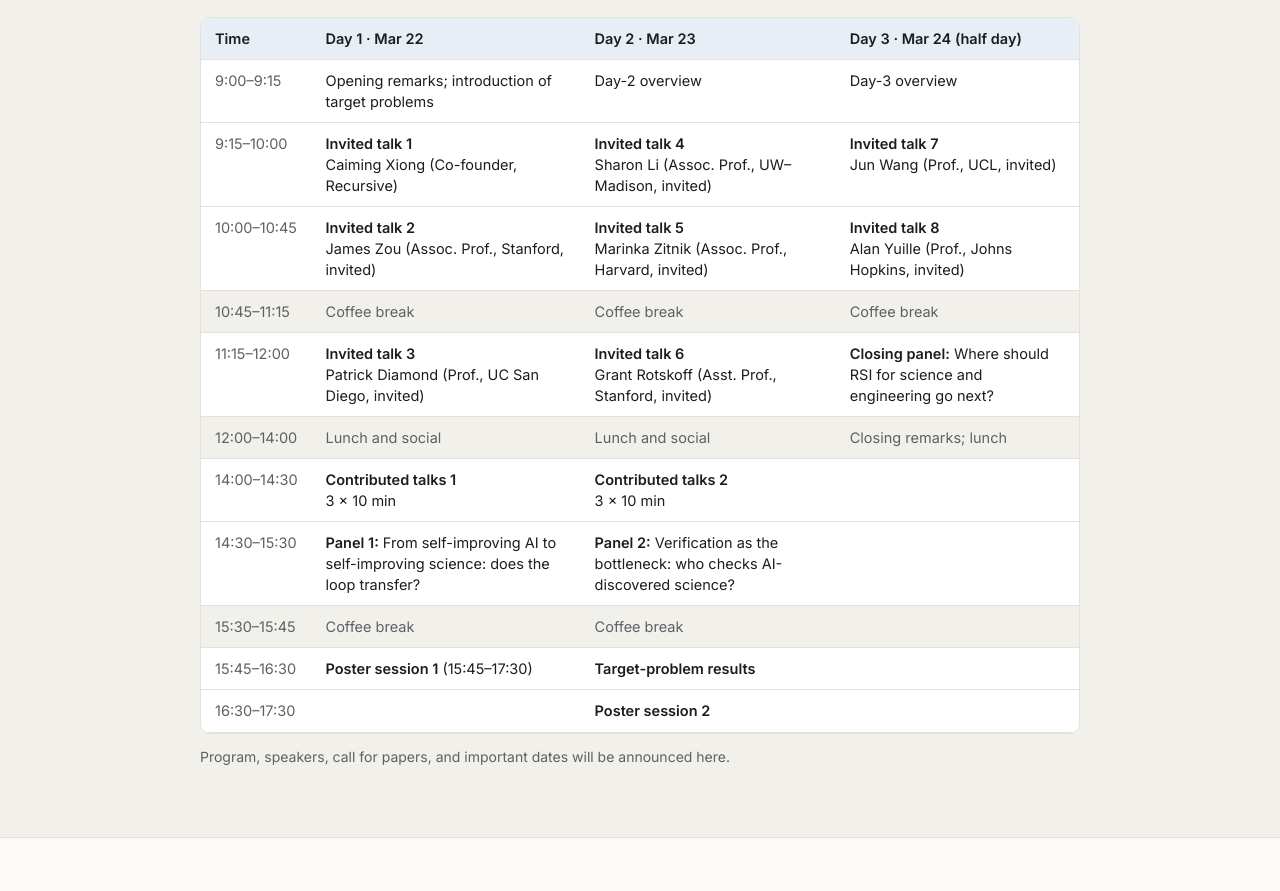
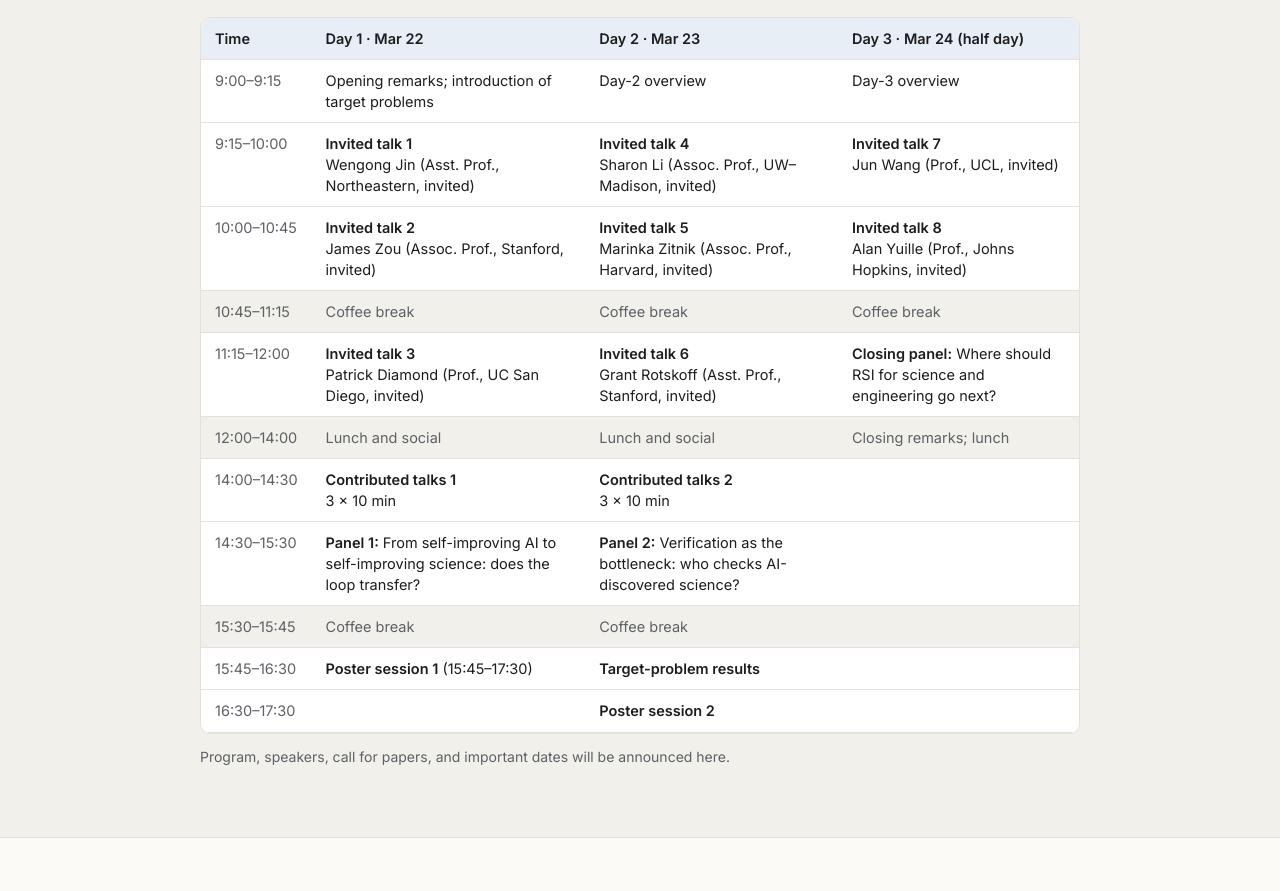
Before and after one commit to rsi4se/rsi4se.github.io, a plain HTML site: page index.html in a window 1280 px wide. Shown: the part 2956-3847 px from the top of the page. Drawn offline with Linux system fonts and the light colour scheme.

Commit message:
Invited talk 1: Wengong Jin

```diff
--- a/index.html
+++ b/index.html
@@ -188,7 +188,7 @@
     <thead><tr><th>Time</th><th>Day 1 · Mar 22</th><th>Day 2 · Mar 23</th><th>Day 3 · Mar 24 (half day)</th></tr></thead>
     <tbody>
       <tr><td class="time">9:00–9:15</td><td>Opening remarks; introduction of target problems</td><td>Day-2 overview</td><td>Day-3 overview</td></tr>
-      <tr><td class="time">9:15–10:00</td><td><b>Invited talk 1</b><br>Caiming Xiong (Co-founder, Recursive)</td><td><b>Invited talk 4</b><br>Sharon Li (Assoc. Prof., UW–Madison, invited)</td><td><b>Invited talk 7</b><br>Jun Wang (Prof., UCL, invited)</td></tr>
+      <tr><td class="time">9:15–10:00</td><td><b>Invited talk 1</b><br>Wengong Jin (Asst. Prof., Northeastern, invited)</td><td><b>Invited talk 4</b><br>Sharon Li (Assoc. Prof., UW–Madison, invited)</td><td><b>Invited talk 7</b><br>Jun Wang (Prof., UCL, invited)</td></tr>
       <tr><td class="time">10:00–10:45</td><td><b>Invited talk 2</b><br>James Zou (Assoc. Prof., Stanford, invited)</td><td><b>Invited talk 5</b><br>Marinka Zitnik (Assoc. Prof., Harvard, invited)</td><td><b>Invited talk 8</b><br>Alan Yuille (Prof., Johns Hopkins, invited)</td></tr>
       <tr class="quiet"><td class="time">10:45–11:15</td><td>Coffee break</td><td>Coffee break</td><td>Coffee break</td></tr>
       <tr><td class="time">11:15–12:00</td><td><b>Invited talk 3</b><br>Patrick Diamond (Prof., UC San Diego, invited)</td><td><b>Invited talk 6</b><br>Grant Rotskoff (Asst. Prof., Stanford, invited)</td><td><b>Closing panel:</b> Where should RSI for science and engineering go next?</td></tr>
```
